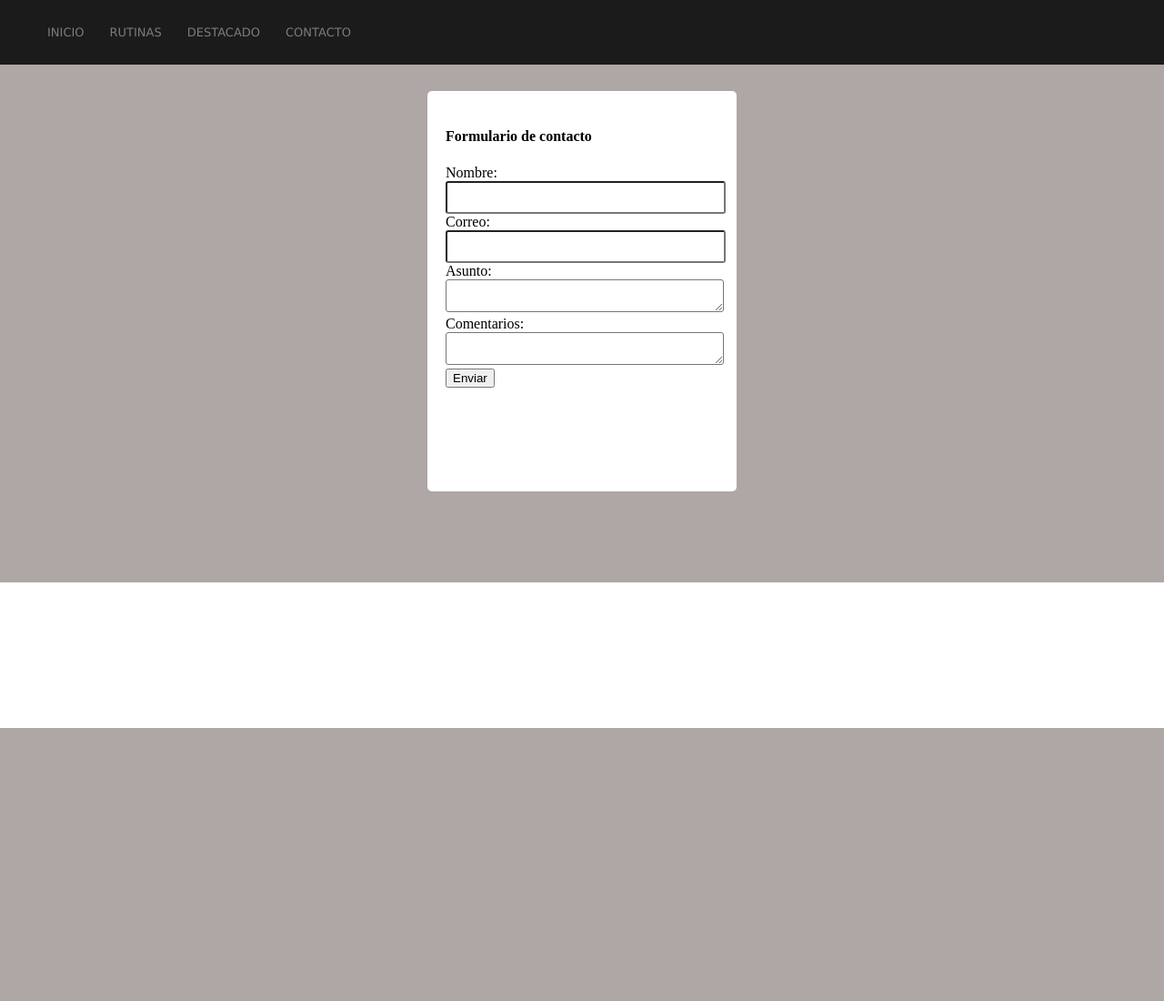
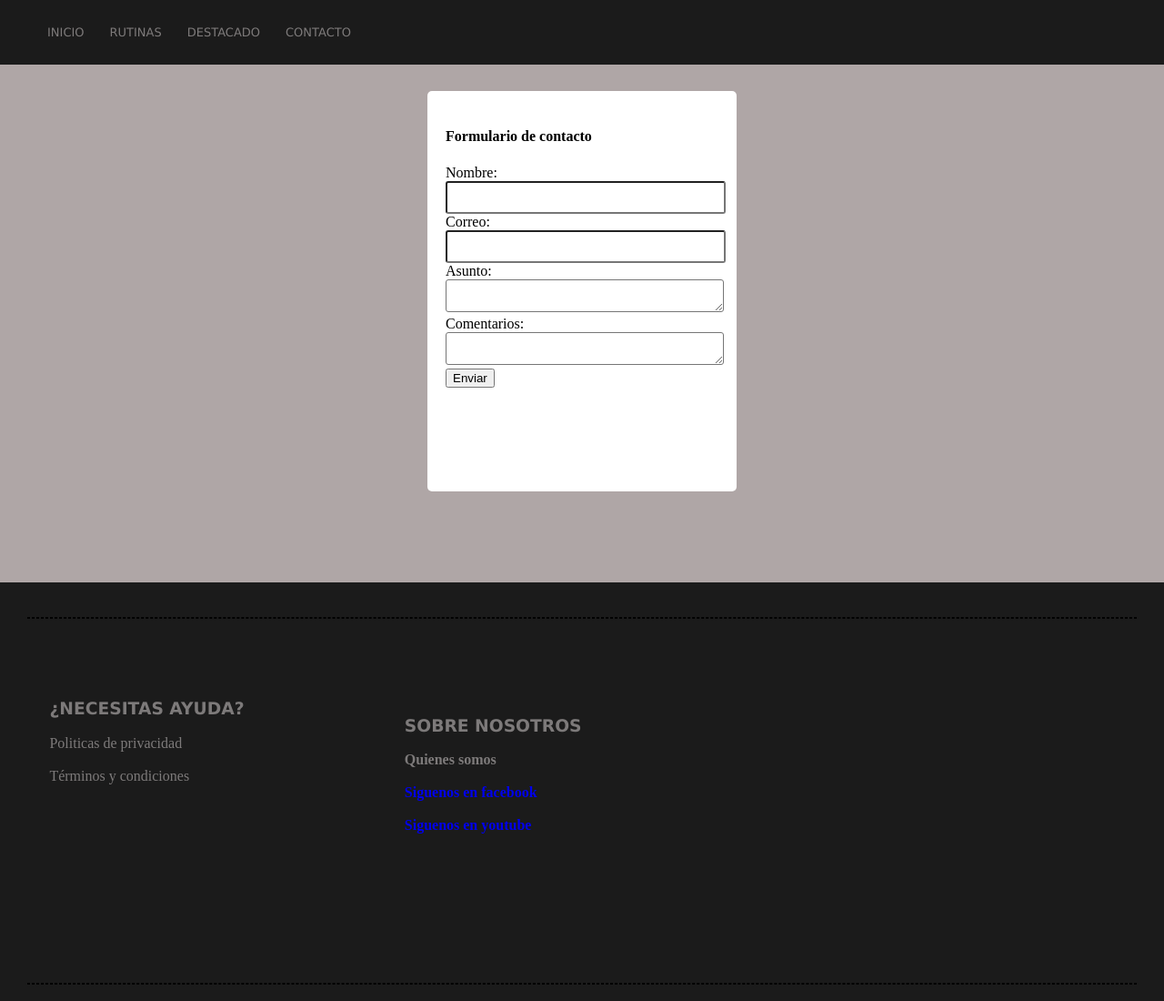
Before and after one commit to Cospina98/FenixGirardota, a PHP site: page /contacto.html in a window 1280 px wide. Shown: the whole page at 91% size. Before the commit the page ends 800 px from the top, so only its background shows below. Run offline with PHP 8.4, Linux system fonts and the light colour scheme.

Commit message:
pequeños cambios

```diff
--- a/Estilos.css
+++ b/Estilos.css
@@ -60,6 +60,10 @@ section{
     padding: 10px;
 }
 
+.art h3{
+    font-weight: bolder;
+    text-align: center;
+}
 article{
     text-align: justify;
  color: rgba(136, 133, 133, 0.904) ;
@@ -78,6 +82,7 @@ article{
     overflow: scroll;
 
 
+
 }
 .profes img{
 
@@ -87,11 +92,12 @@ margin-top: 20px;
 }
 .profes p{
 margin: 20px;
-padding: 20px
-;
+padding: 10px;
+
 }
 .profes h2{
-    margin-bottom: 20px;
+    margin-bottom: 20px; font-weight: bolder;
+    text-align: center;
 }
 
 
@@ -107,6 +113,7 @@ padding: 20px
     font-size:25px;
     color: rgba(136, 133, 133, 0.904) ;
     margin-bottom: 60px;
+    font-weight: bold;
 }
 .vid{
 
@@ -127,7 +134,9 @@ footer article{
 }
 footer p{
     font-family: Georgia, 'Times New Roman', Times, serif;
-
+}
+footer a{
+    text-decoration: none;
 }
 
 
--- a/contacto.html
+++ b/contacto.html
@@ -34,7 +34,33 @@
 </form>
 </div>
 
+<footer>
+    <hr style="height: 0px;border:1px dashed;">
+
+    <article>
+<p>
+<h3 style="margin-top: 80px;font-weight:bolder">¿NECESITAS AYUDA?</h3>
+Politicas de privacidad <br><br>
+Términos y condiciones
+</p>
+</article>
+
+<article style="margin-top:80px;font-weight:bolder ;">
+<P>
+<h3 >SOBRE NOSOTROS</h3>
+Quienes somos <br> <br>
+<a  style="text-decoration: none;" href="https://www.facebook.com/fenixgirardota2015/" target="blank"> Siguenos en facebook</a> <br><br>
+<a style="text-decoration: none;" href="https://www.youtube.com/channel/UCyOHtjNnCvPC4cJNmcHEZZw/featured" target="blank" > Siguenos en youtube </a> <br>
+</P>
+</article>
+    <hr style="margin-top: 400px;height: 0px;border:1px dashed;">
+
+        </footer>
 
 
 </body>
 </html>
+
+
+</body>
+</html>
```
Also changed, not shown: index.php (+16 -12 lines).
